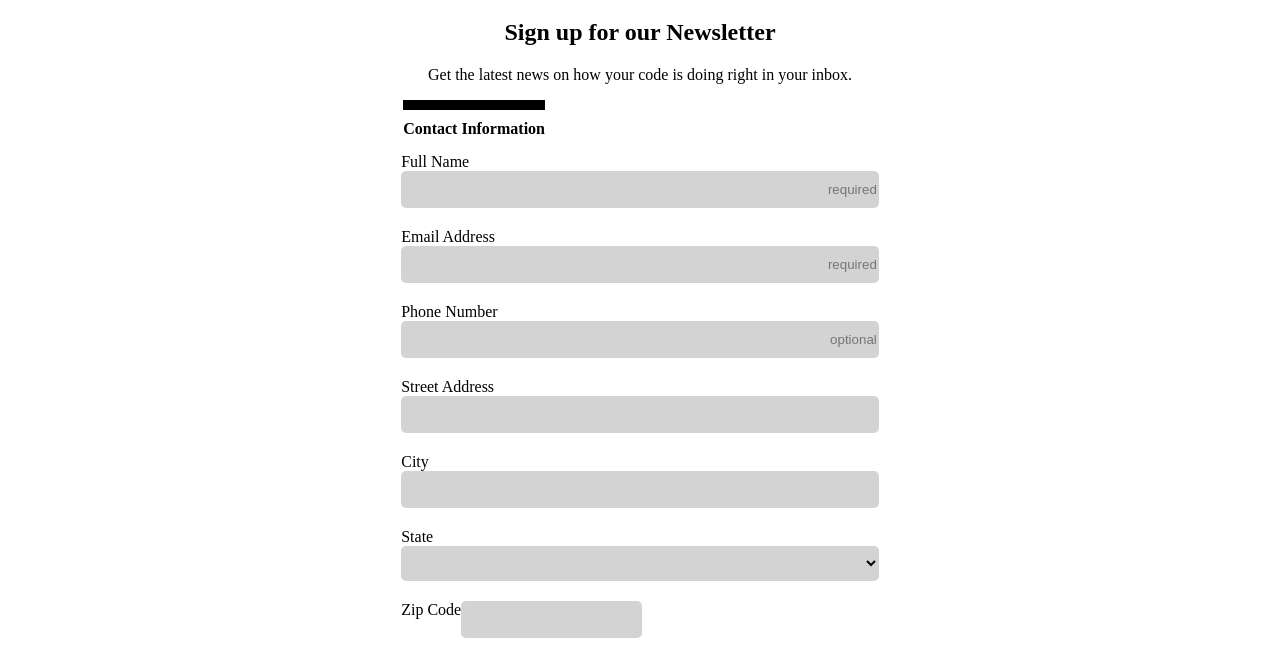
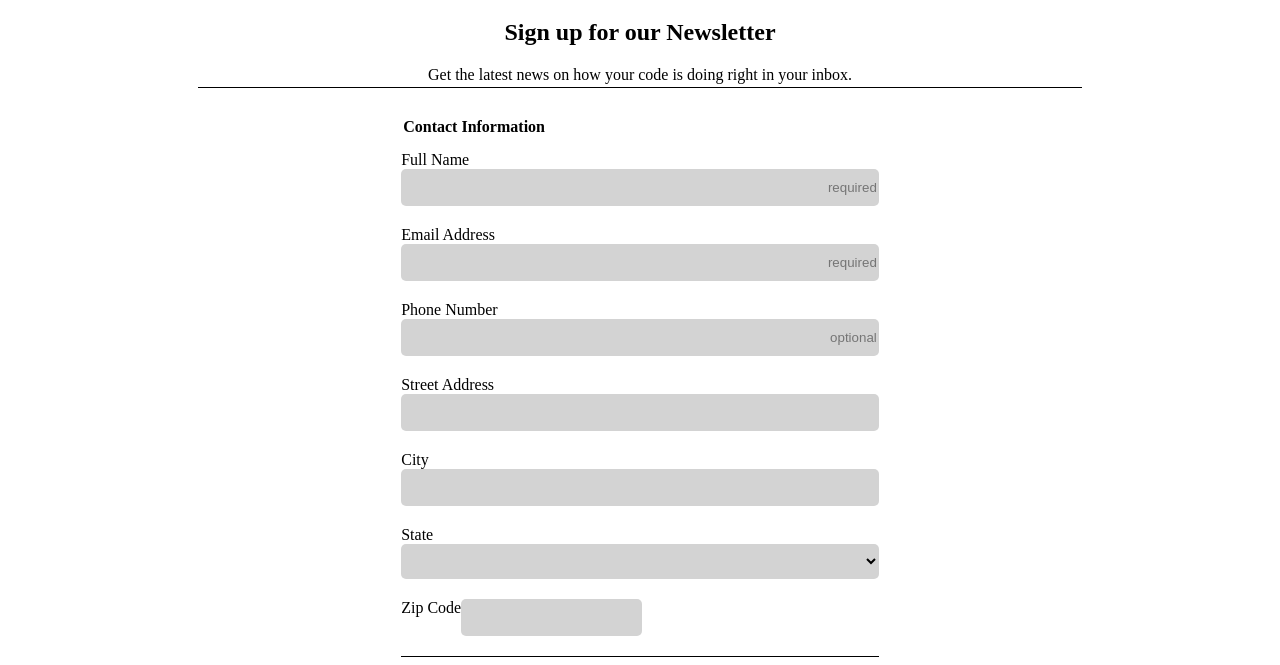
Before and after one commit to JadaGR/Techdegree-project-3, a plain HTML site: page index.html in a window 1280 px wide. Shown: the part 101-766 px from the top of the page. Drawn offline with Linux system fonts and the light colour scheme.

Commit message:
made more changes

```diff
--- a/css/styles.css
+++ b/css/styles.css
@@ -28,9 +28,10 @@ form,
 
 }
 
+
+
 .newsletter {
     border: none;
-    display: inline-block;
     background-color: lightcyan;
 }
 
@@ -93,20 +94,28 @@ footer {
 legend {
     font-weight: bold;
     margin-bottom: 10px;
-    display: block;
+
 
 }
 
-legend::before {
+
+.paragraph::after {
     content: "";
-    width: 100%;
-    height: 10px;
+    width: 70%;
+    height: 1px;
     background: black;
-    display: block;
+    display: inline-block;
     margin-bottom: 10px;
+}
+.contact::after {
+content: "";
+width: 100%;
+height: 1px;
+background: black;
+display: inline-block;
+margin-bottom: 10px;
+}
 
-
-}
 
 .paragraph {
     text-align: center;
--- a/index.html
+++ b/index.html
@@ -38,7 +38,7 @@
        </fieldset>
        <fieldset class="newsletter">
 
-        <legend>Newsletter</legend>
+        <legend class="newsletter">Newsletter</legend>
 
         <p>Select the newsletters you would like to recieve</p>
 
```
